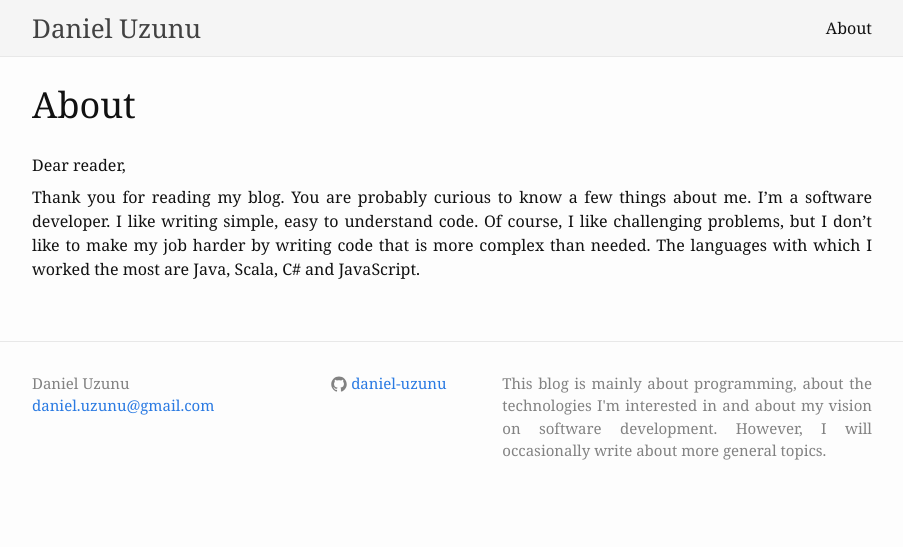
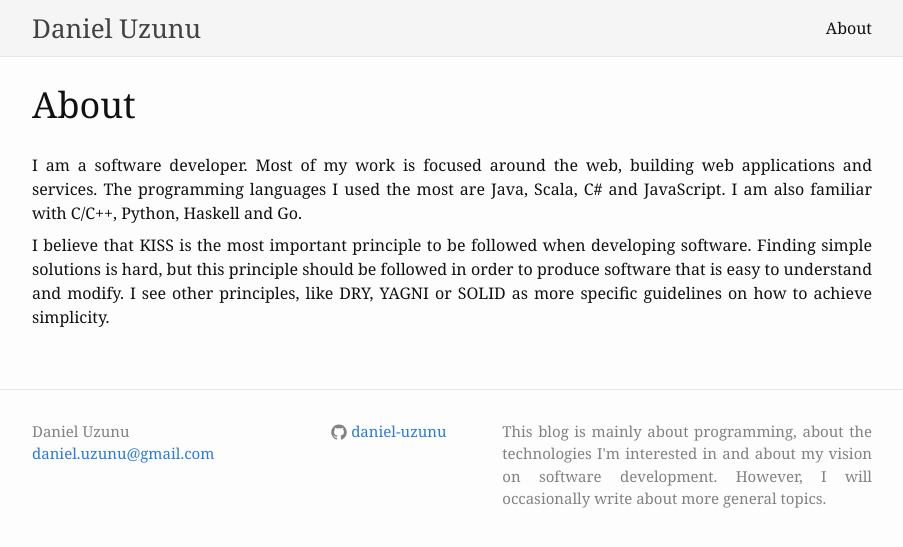
Before and after one commit to daniel-uzunu/daniel-uzunu, a Jekyll site: the page built from about.md, in a window 1280 px wide. Shown: the top 547 px of the page, without its empty margins (188-1091 px from the left). Built offline with Jekyll 4.4.1, drawn with Linux system fonts in a browser that asks for light colours.

Commit message:
modified the about me section

```diff
--- a/about.md
+++ b/about.md
@@ -4,7 +4,6 @@ title: About
 permalink: /about/
 ---
 
-Dear reader,
+I am a software developer. Most of my work is focused around the web, building web applications and services. The programming languages I used the most are Java, Scala, C# and JavaScript. I am also familiar with C/C++, Python, Haskell and Go.
 
-Thank you for reading my blog. You are probably curious to know a few things about me. I'm a software developer. I like writing simple, easy to understand code.
-Of course, I like challenging problems, but I don't like to make my job harder by writing code that is more complex than needed. The languages with which I worked the most are Java, Scala, C# and JavaScript.
+I believe that KISS is the most important principle to be followed when developing software. Finding simple solutions is hard, but this principle should be followed in order to produce software that is easy to understand and modify. I see other principles, like DRY, YAGNI or SOLID as more specific guidelines on how to achieve simplicity.
```
